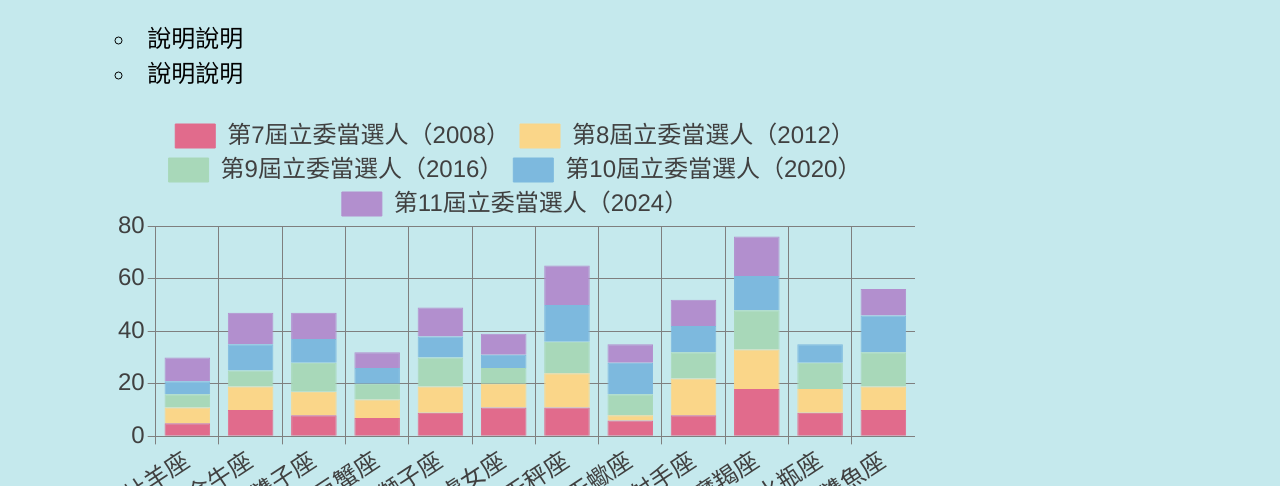
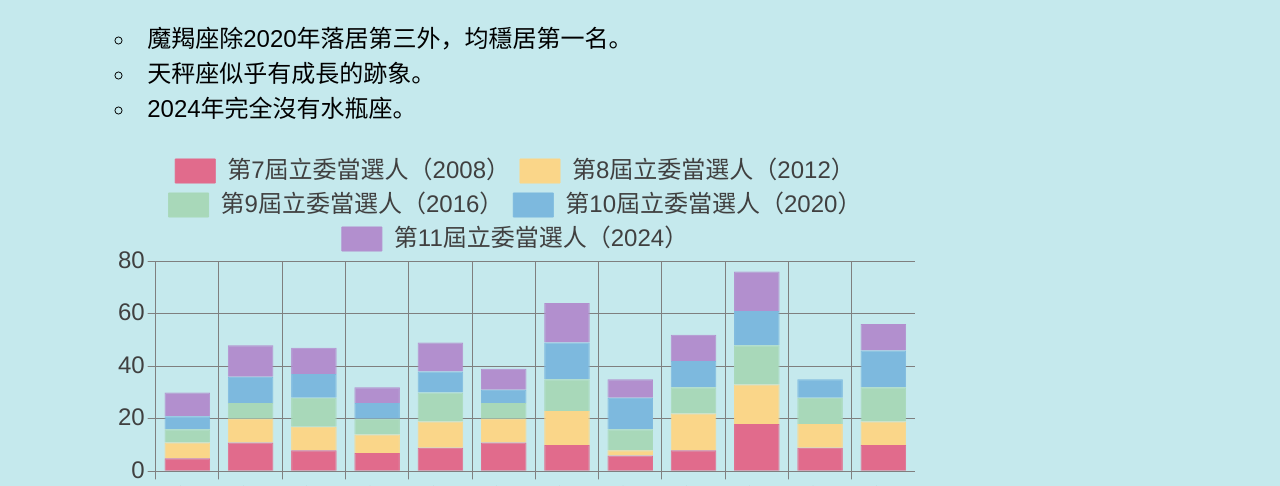
Before and after one commit to TanLiangkun/TanLiangkun.github.io, a plain HTML site: page report3.html in a window 1280 px wide. Shown: the part 314-800 px from the top of the page. Drawn offline with nearby package versions, Linux system fonts and the light colour scheme.

Commit message:
Update report3.html

```diff
--- a/report3.html
+++ b/report3.html
@@ -38,8 +38,9 @@
 	<div style="padding: 1%; margin-left: 8%; margin-right: 8%; border: 0; position: static;">
 		<h1 style="line-height: 200%;" align="left">歷屆立委星座（2008–2024）</h1>
 			<il align="left" style="font-size: 150%;">
-			<li>說明說明</li>
-			<li>說明說明</li>
+			<li>魔羯座除2020年落居第三外，均穩居第一名。</li>
+			<li>天秤座似乎有成長的跡象。</li>
+			<li>2024年完全沒有水瓶座。</li>
 	</div>
 
 	<div style="width: 800px; padding: 1%; margin-left: 8%; margin-right: 8%; border: 0; position: static;">
@@ -61,7 +62,7 @@
 				label: '第7屆立委當選人（2008）',
 				borderColor: '#E16B8C',
 				backgroundColor: '#E16B8C',
-				data: [5, 10, 8, 7, 9, 11, 11, 6, 8, 18, 9, 10],
+				data: [5, 11, 8, 7, 9, 11, 10, 6, 8, 18, 9, 10],
 				borderWidth: 1
 			}, {
 				label: '第8屆立委當選人（2012）',
```
